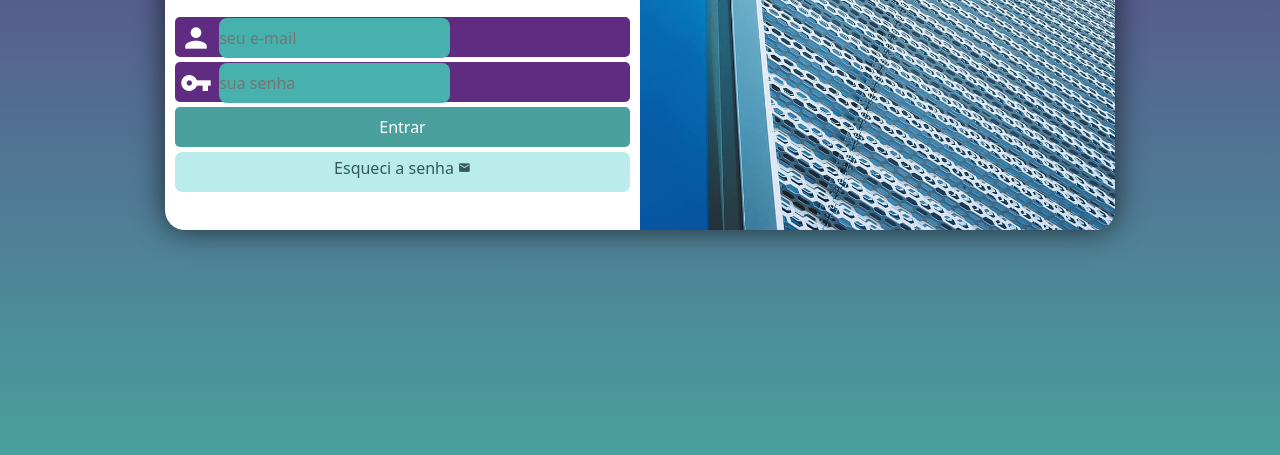
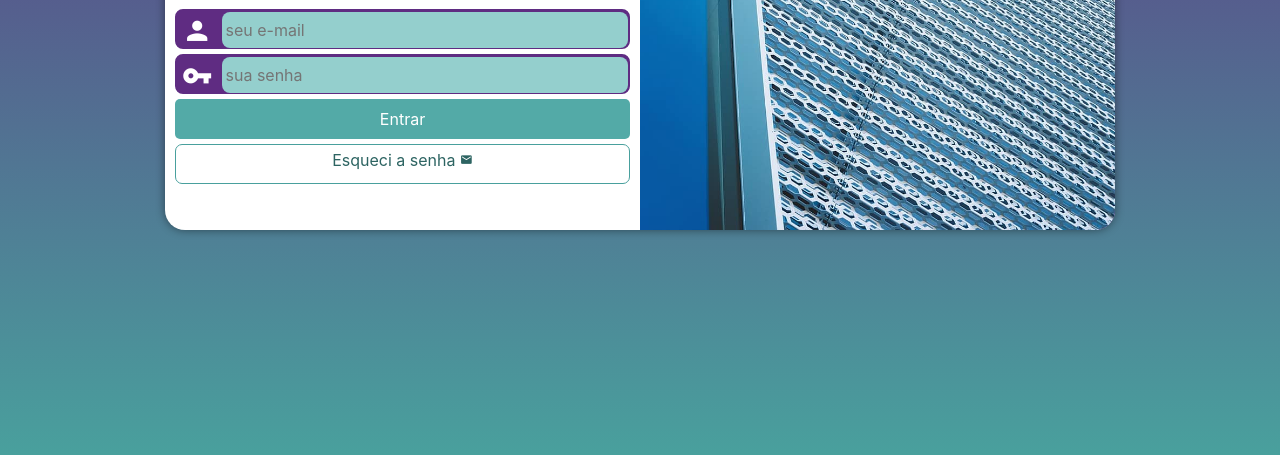
Before and after one commit to Luisfdsilva/Pojeto-login, a plain HTML site: page index.html in a window 1280 px wide. Shown: the part 345-800 px from the top of the page. Drawn offline with Linux system fonts and the light colour scheme.

Commit message:
Update style.css

```diff
--- a/estilos/style.css
+++ b/estilos/style.css
@@ -6,15 +6,15 @@
     Lilás: #5f2c82
 */
 
-*{
-    font-family: system-ui, -apple-system, BlinkMacSystemFont, 'Segoe UI', Roboto, Oxygen, Ubuntu, Cantarell, 'Open Sans', 'Helvetica Neue', sans-serif;
+* {
+    font-family: -apple-system, BlinkMacSystemFont, 'Segoe UI', Roboto, Oxygen, Ubuntu, Cantarell, 'Open Sans', 'Helvetica Neue', sans-serif;
     padding: 0px;
     margin: 0px;
     box-sizing: border-box;
 }
 
 body, html {
-    background-image: linear-gradient(to top, #49a09d, #760cbd);
+    background-color: #5f2c82;
     height: 100vh;
     width: 100vw;
 }
@@ -24,31 +24,37 @@ main {
     height: 100vh;
     width: 100vw;
 }
+
 section#login {
     position: absolute;
     top: 50%;
     left: 50%;
-    transform: translate(-50%, -50%);
     overflow: hidden;
+
     background-color: white;
     width: 250px;
-    height: 500px;
+    height: 515px;
     border-radius: 20px;
-    box-shadow: 0px 0px 30px rgba(0, 0, 0, 0.651);
-    transition: width 1s height 1s;
+    box-shadow: 0px 0px 10px rgba(0, 0, 0, 0.450);
+
+    transform: translate(-50%, -50%);
+    transition: width .3s, height .3s;
     transition-timing-function: ease;
 }
+
 section#login > div#imagem {
     display: block;
-    background: #5f2c82 url(../imagens/metal.jpg)no-repeat;
+    background: #5f2c82 url(../imagens/metal.jpg) no-repeat;
     background-size: cover;
     background-position: left bottom;
     height: 200px;
 }
+
 section#login > div#formulario {
     display: block;
     padding: 10px;
 }
+
 div#formulario > h1 {
     text-align: center;
     margin-bottom: 10px;
@@ -60,46 +66,58 @@ div#formulario > p {
 
 form > div.campo {
     background-color: #5f2c82;
+    border: 2px solid #5f2c82;
     display: block;
     width: 100%;
     height: 40px;
-    border-radius: 5px;
+    border-radius: 8px;
     margin: 5px 0px;
 }
 
 div.campo > label {
     display: none;
 }
-div.campo > i{
+
+div.campo > i {
     color: white;
-    /* background-color: black; */
-    font-size: 2em;
+    /*background-color: black;*/
+    font-size: 1.9em;
     width: 40px;
     padding: 5px;
 }
+
 div.campo > input {
-    background-color: #46b1ad;
+    background-color: #94cfcd;
     font-size: 1em;
-    width: calc(100%-44px);
+    width: calc(100% - 45px);
     height: 100%;
-    transform: translateY(-10px);
     border: 0px;
     border-radius: 8px;
+    padding: 4px;
+    transform: translateY(-10px);
 }
+
+div.campo > input:focus-within {
+    background-color: white;
+    border: none;
+}
+
 form > input[type=submit] {
     display: block;
     font-size: 1em;
     width: 100%;
     height: 40px;
-    background-color: #49a09d;
+    background-color: #53aaa7;
     color: white;
     border: none;
     border-radius: 5px;
     cursor: pointer;
 }
-form > input[ type=submit]:hover {
-    background-color: #09538fc9;
+
+form > input[type=submit]:hover {
+    background-color: #2d6462;
 }
+
 form > a.botao {
     display: block;
     text-align: center;
@@ -108,16 +126,17 @@ form > a.botao {
     height: 40px;
     padding-top: 5px;
     margin-top: 5px;
-    background-color: #b2ebe9e8;
-    color: #264b49e8;
+    background-color: white;
+    color: #2d6462;
+    border: 1px solid #49a09d;
     border-radius: 7px;
     text-decoration: none;
 }
+
 form > a.botao:hover {
     background-color: #6cd3cf;
 }
 
 form > a.botao > i {
     font-size: 0.8em;
-
 }
```
